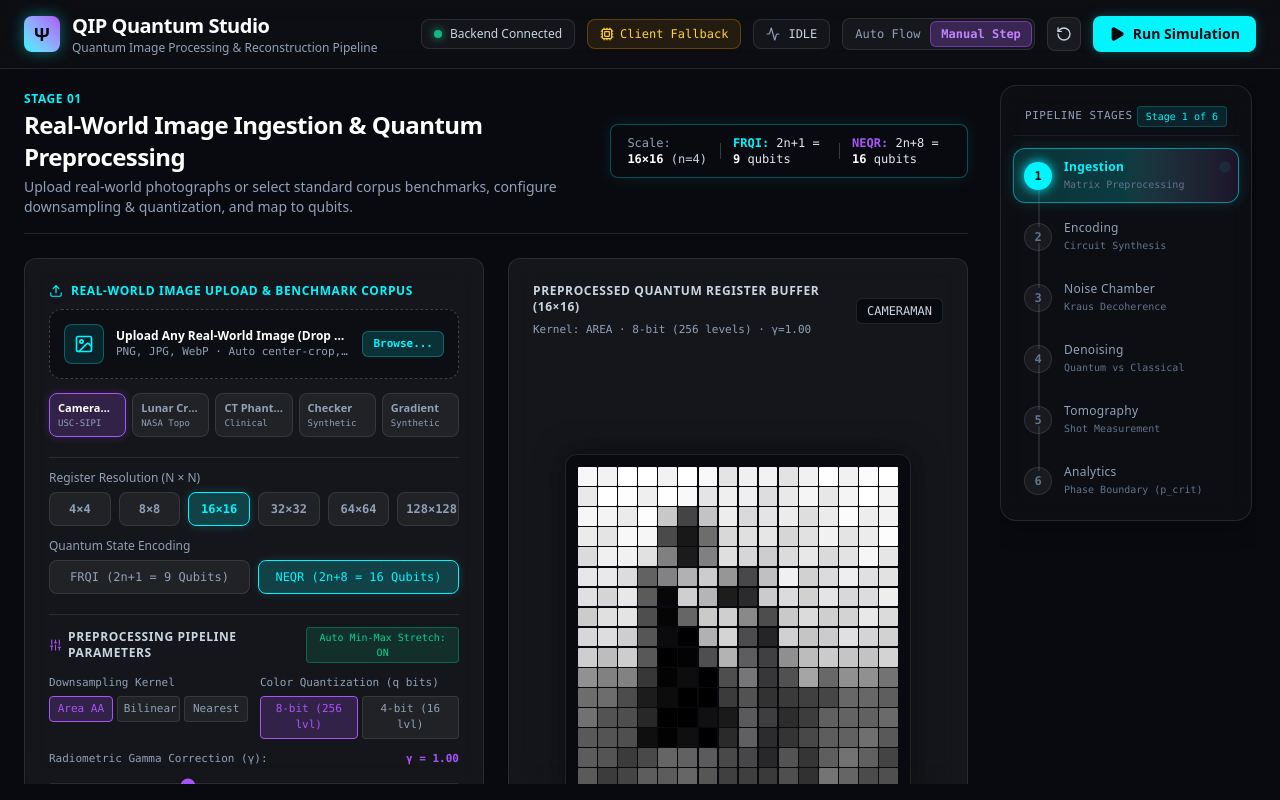
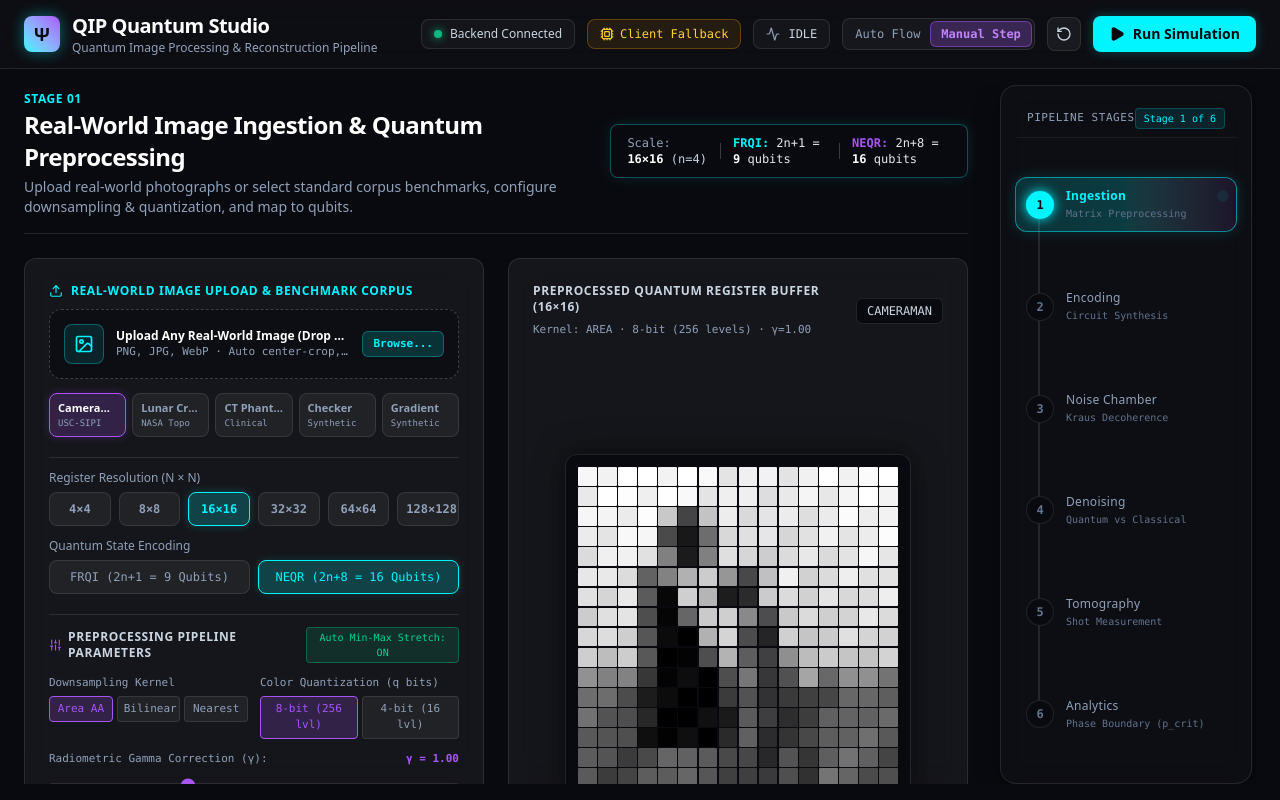
Before and after one commit to ojhaprathmesh/QIP_Repo, a Next.js app in the folder ui/: page / in a window 1280 px wide. Built offline with nearby package versions, Linux system fonts and the light colour scheme; no server answers.

Commit message:
feat(ui): extend vertical pipeline stepper to 100% height

```diff
--- a/ui/app/page.tsx
+++ b/ui/app/page.tsx
@@ -295,7 +295,7 @@ export default function QuantumStudioDashboard() {
           </section>
 
           {/* Right Sidebar: Vertical Pipeline Stepper */}
-          <aside className="w-full lg:w-64 shrink-0 lg:h-full lg:overflow-y-auto pr-0 lg:pr-1 order-first lg:order-last">
+          <aside className="w-full lg:w-64 shrink-0 lg:h-full flex flex-col pr-0 lg:pr-1 order-first lg:order-last pb-6 lg:pb-0">
             <PipelineStepper
               activeStage={activeStage}
               onStageClick={(stage) => setActiveStage(stage)}
--- a/ui/components/shared/PipelineStepper.tsx
+++ b/ui/components/shared/PipelineStepper.tsx
@@ -88,11 +88,11 @@ export const PipelineStepper: React.FC<PipelineStepperProps> = ({
     );
   }
 
-  // Vertical Orientation (Pinned to the right side of the page)
+  // Vertical Orientation (Pinned to the right side of the page, extends 100% height)
   return (
-    <nav aria-label="Pipeline Stages" className="w-full">
-      <div className="flex flex-col gap-2 p-3 rounded-2xl bg-white/[0.02] backdrop-blur-md border border-white/10 shadow-[0_4px_24px_rgba(0,0,0,0.4)]">
-        <div className="px-3 py-2 flex items-center justify-between border-b border-white/5 mb-1">
+    <nav aria-label="Pipeline Stages" className="w-full h-full flex flex-col">
+      <div className="flex flex-col h-full gap-2 p-3.5 rounded-2xl bg-white/[0.02] backdrop-blur-md border border-white/10 shadow-[0_4px_24px_rgba(0,0,0,0.4)]">
+        <div className="px-3 py-2 flex items-center justify-between border-b border-white/5 mb-1 shrink-0">
           <span className="text-[11px] font-mono uppercase tracking-wider text-slate-400">
             Pipeline Stages
           </span>
@@ -101,7 +101,7 @@ export const PipelineStepper: React.FC<PipelineStepperProps> = ({
           </span>
         </div>
 
-        <div className="flex flex-col gap-1.5 relative">
+        <div className="flex-1 min-h-0 flex flex-col justify-between py-1 relative">
           {STAGES.map((stage, idx) => {
             const stageNumber = stage.id;
             const isActive = stageNumber === activeStage;
@@ -109,12 +109,12 @@ export const PipelineStepper: React.FC<PipelineStepperProps> = ({
             const isLast = idx === STAGES.length - 1;
 
             return (
-              <div key={stage.id} className="relative">
+              <div key={stage.id} className="relative flex-1 flex flex-col justify-center">
                 {/* Connecting vertical line to next stage */}
                 {!isLast && (
                   <div
-                    className={`absolute left-[25px] top-[34px] w-[2px] h-[calc(100%-10px)] transition-colors z-0 ${
-                      isCompleted ? 'bg-[#10b981]/40' : 'bg-white/10'
+                    className={`absolute left-[23px] top-1/2 h-full w-[2px] transition-colors z-0 ${
+                      isCompleted ? 'bg-[#10b981]/50 shadow-[0_0_6px_rgba(16,185,129,0.3)]' : 'bg-white/10'
                     }`}
                   />
                 )}
@@ -130,12 +130,12 @@ export const PipelineStepper: React.FC<PipelineStepperProps> = ({
                 >
                   {/* Step circle / indicator */}
                   <div
-                    className={`w-7 h-7 rounded-full shrink-0 flex items-center justify-center text-xs font-semibold font-mono transition-all ${
+                    className={`w-7 h-7 rounded-full shrink-0 flex items-center justify-center text-xs font-semibold font-mono transition-all z-10 ${
                       isActive
                         ? 'bg-[#00f5ff] text-[#090a0f] shadow-[0_0_12px_#00f5ff]'
                         : isCompleted
-                        ? 'bg-[#10b981]/20 text-[#10b981] border border-[#10b981]/40 shadow-[0_0_8px_rgba(16,185,129,0.2)]'
-                        : 'bg-white/5 text-slate-500 border border-white/10 group-hover:border-white/20'
+                        ? 'bg-[#090a0f] text-[#10b981] border border-[#10b981]/60 shadow-[0_0_8px_rgba(16,185,129,0.2)]'
+                        : 'bg-[#090a0f] text-slate-500 border border-white/10 group-hover:border-white/20'
                     }`}
                   >
                     {isCompleted ? <Check className="w-3.5 h-3.5 stroke-[2.5]" /> : stageNumber}
```
